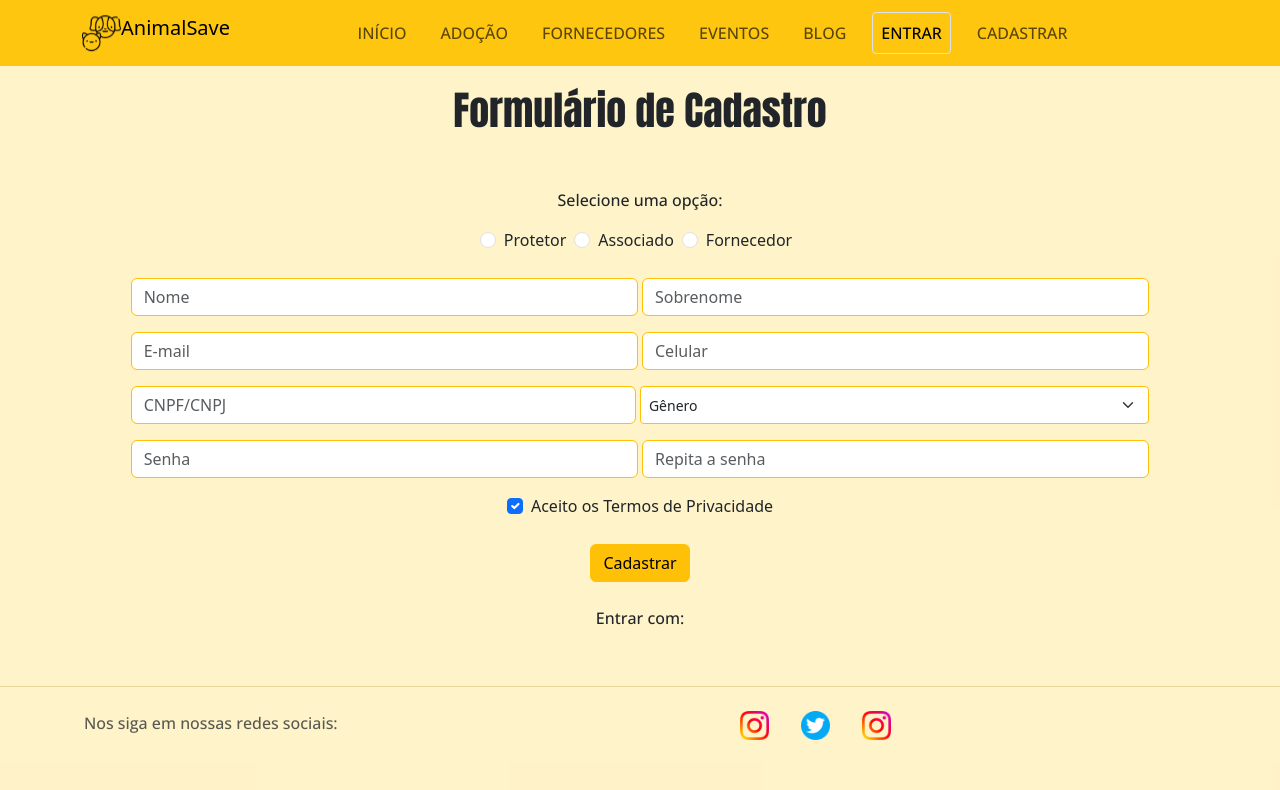
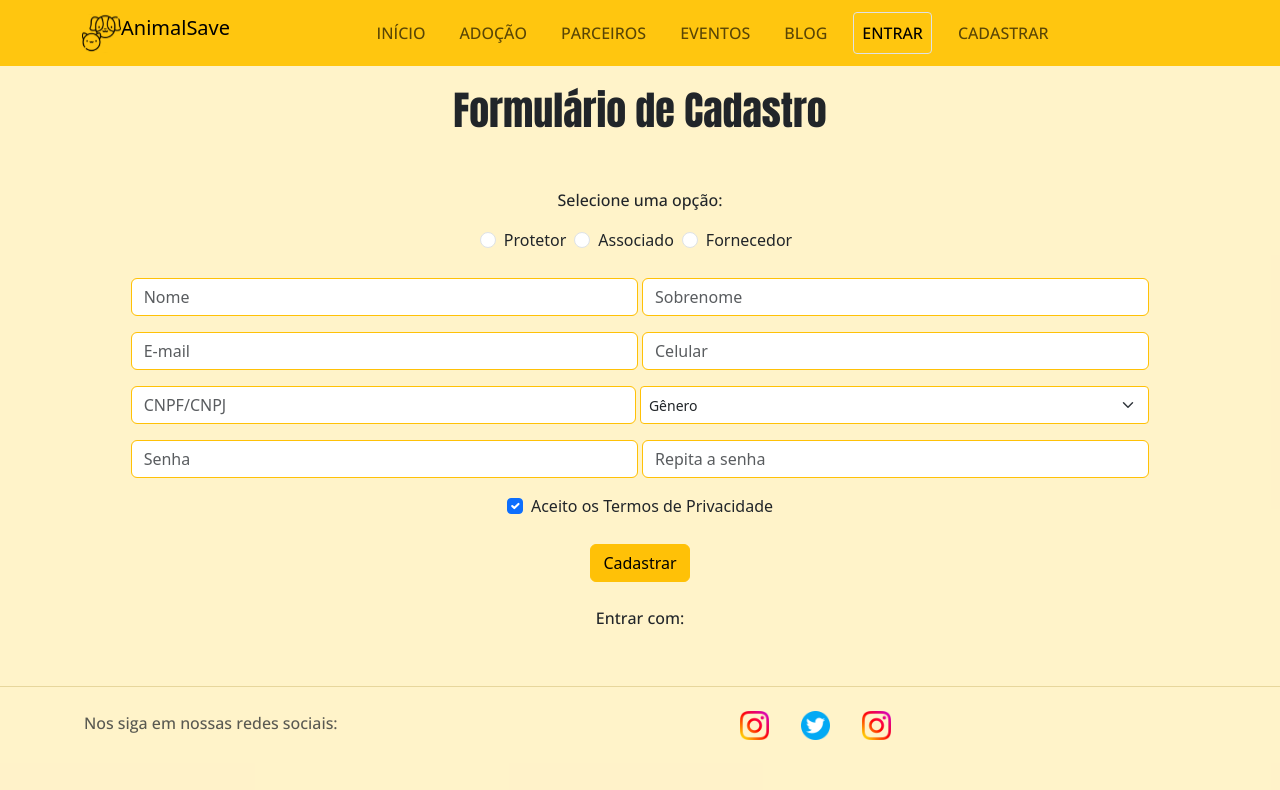
Before and after one commit to CodeCraftersUA/protege-pet-client, a React (Vite) app: page /register in a window 1280 px wide. Shown: the top 790 px of the page. Built offline with nearby package versions, Linux system fonts and the light colour scheme.

Commit message:
change label SideBar

```diff
--- a/src/components/AnimalsList/AnimalList.tsx
+++ b/src/components/AnimalsList/AnimalList.tsx
@@ -45,6 +45,7 @@ const AnimalList = () => {
                                     <th>Espécie</th>
                                     <th>Gênero</th>
                                     <th>Doença</th>
+                                    <th>Protetor</th>
                                     <th>Ação</th>
                                 </tr>
                                 <tr>
@@ -53,6 +54,7 @@ const AnimalList = () => {
                                     <td>Pastor Alemão</td>
                                     <td>Macho</td>
                                     <td>Eplepsia</td>
+                                    <td>Maria</td>
                                     <td>
                                         <a href="" className="bg-transparent"><img src={CheckIcon} className="zoom" alt="" /></a>
                                         <a href="" className="bg-transparent"><img src={IgnoreIcon} className="zoom" alt="" /></a>
@@ -64,6 +66,7 @@ const AnimalList = () => {
                                     <td>Vira Lata</td>
                                     <td>Macho</td>
                                     <td>Insonia</td>
+                                    <td>João</td>
                                     <td>
                                         <a href="" className="bg-transparent"><img src={CheckIcon} className="zoom" alt="" /></a>
                                         <a href="" className="bg-transparent"><img src={IgnoreIcon} className="zoom" alt="" /></a>
--- a/src/components/NewLandingPage/Home/Header/Header.tsx
+++ b/src/components/NewLandingPage/Home/Header/Header.tsx
@@ -27,7 +27,7 @@ const Header = () => {
                                     <a className="nav-link" href="#">Adoção</a>
                                 </li>
                                 <li className="nav-item zoom">
-                                    <a className="nav-link" href="#">Fornecedores</a>
+                                    <a className="nav-link" href="#">Parceiros</a>
                                 </li>
                                 <li className="nav-item zoom">
                                     <a className="nav-link" href="#">Eventos</a>
--- a/src/components/SideBar/SideBar.tsx
+++ b/src/components/SideBar/SideBar.tsx
@@ -36,7 +36,7 @@ const SideBar = () => {
                                     <Link to="/protectors"><a href="" className="nav-link px-4"> <p className="d-none d-sm-inline text-white">Protetores</p></a></Link>
                                 </li>
                                 <li className="zoom">
-                                    <Link to="/suppliers"><a className="nav-link  px-4"> <p className="d-none d-sm-inline text-white">Fornecedores</p></a></Link>
+                                    <Link to="/suppliers"><a className="nav-link  px-4"> <p className="d-none d-sm-inline text-white">Parceiros</p></a></Link>
                                 </li>
                             </ul>
                         </li>
```
